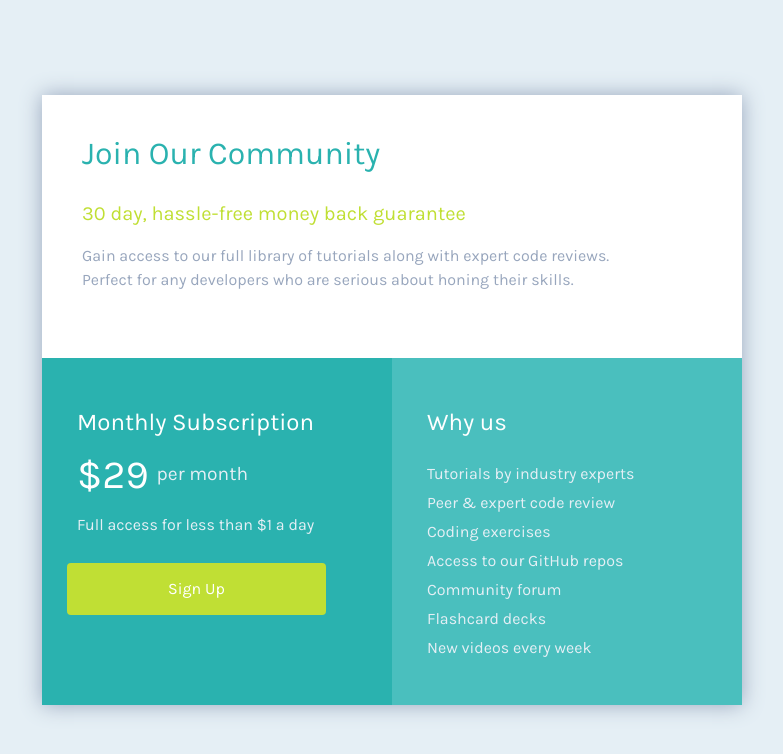
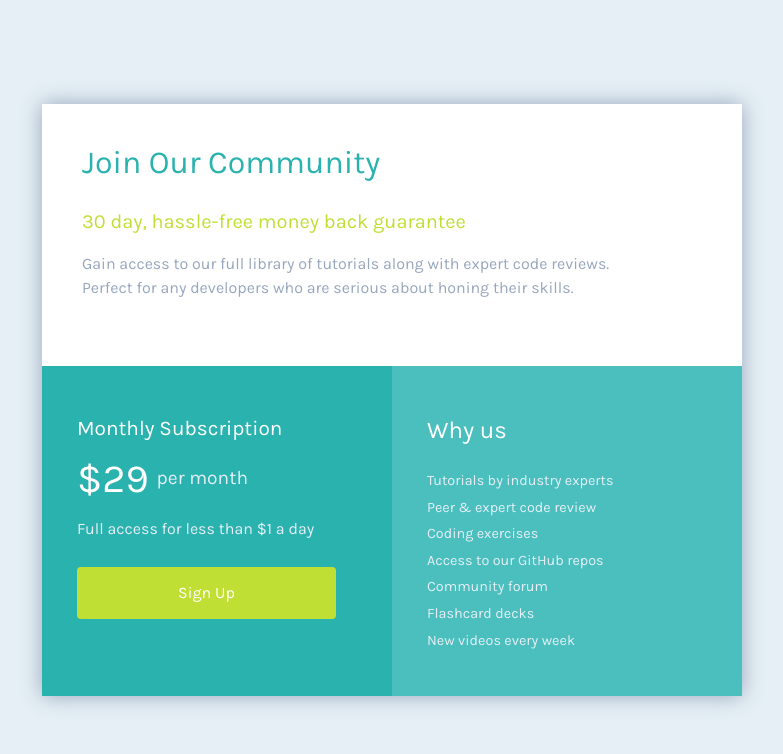
Before and after one commit to KenSparks-Dev/Single-price-grid.github.io, a website: page index.html in a window 1280 px wide. Shown: the whole page, without its empty margins (248-1031 px from the left). Drawn offline with nearby package versions, Linux system fonts and the light colour scheme.

Commit message:
font size changes

```diff
--- a/style.css
+++ b/style.css
@@ -60,17 +60,16 @@
 
 .bottom-row-left h4 {
 	margin: 50px 0px 0px 20px;
+	font-size:1.3em;
 }
 
 .bottom-row-left p {
 	padding: 8px 0px 0px 20px;
 	color: hsl(204, 43%, 93%);
-	font-size: 16px
-
 }
 
 .bottom-row-left button {
-	margin: 10px 0px 0px 10px;
+	margin: 10px 0px 0px 20px;
 	padding: 13px 100px;
 }
 .price{
@@ -112,7 +111,7 @@
 
 .bottom-row-right li {
 	margin: 0px 0px 5px 0px;
-  font-size: 16px;
+	font-size: .9em;
 	font-weight: normal;
 	color: hsl(204, 43%, 93%);
 }
```
